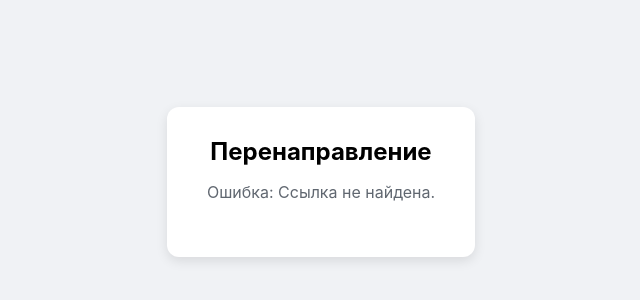
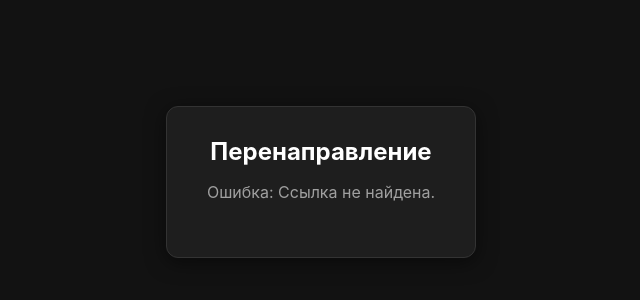
Before and after one commit to MillerTGr/redirect, a plain HTML site: page index.html in a window 1280 px wide. Shown: the part 218-518 px from the top of the page, without its empty margins (319-959 px from the left). Drawn offline with Linux system fonts and the light colour scheme.

Commit message:
Update index.html

```diff
--- a/index.html
+++ b/index.html
@@ -7,36 +7,37 @@
     <style>
         body {
             font-family: -apple-system, BlinkMacSystemFont, 'Segoe UI', Roboto, Helvetica, Arial, sans-serif;
-            background-color: #f0f2f5;
+            background-color: #121212;
             display: flex;
             justify-content: center;
             align-items: center;
             min-height: 100vh;
             margin: 0;
-            color: #1c1e21;
+            color: #e0e0e0;
         }
         .container {
-            background-color: #ffffff;
+            background-color: #1e1e1e;
             padding: 30px 40px;
             border-radius: 12px;
-            box-shadow: 0 4px 12px rgba(0, 0, 0, 0.1);
+            box-shadow: 0 4px 20px rgba(0, 0, 0, 0.5);
             text-align: center;
             max-width: 400px;
+            border: 1px solid #333;
         }
         h1 {
             font-size: 24px;
-            color: #000;
+            color: #ffffff;
             margin-top: 0;
             margin-bottom: 15px;
         }
         p {
             font-size: 16px;
-            color: #606770;
+            color: #a0a0a0;
             margin-bottom: 25px;
         }
         .loader {
-            border: 5px solid #e9ebee;
-            border-top: 5px solid #1877f2;
+            border: 5px solid #444;
+            border-top: 5px solid #4a90e2;
             border-radius: 50%;
             width: 40px;
             height: 40px;
```
